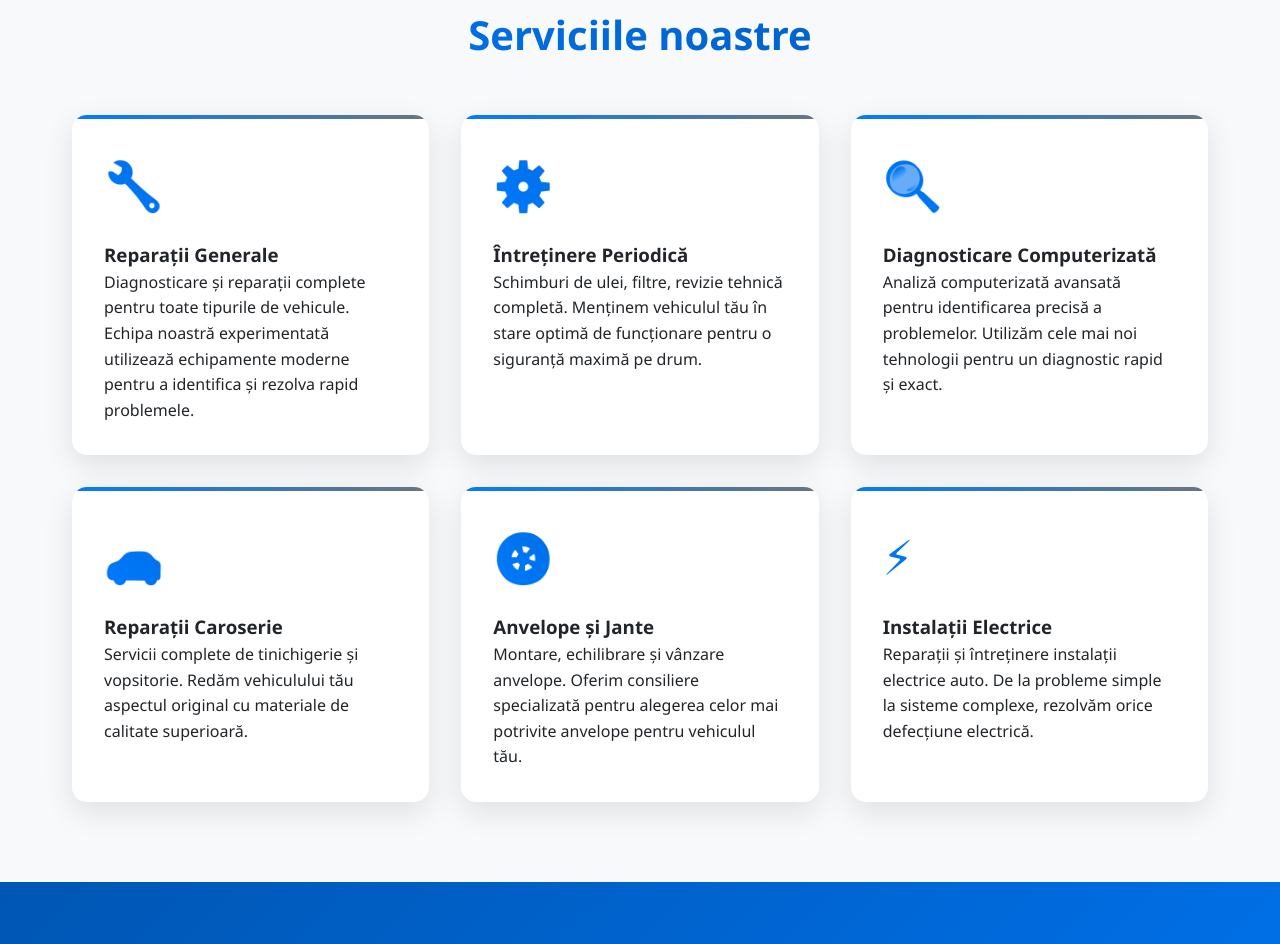
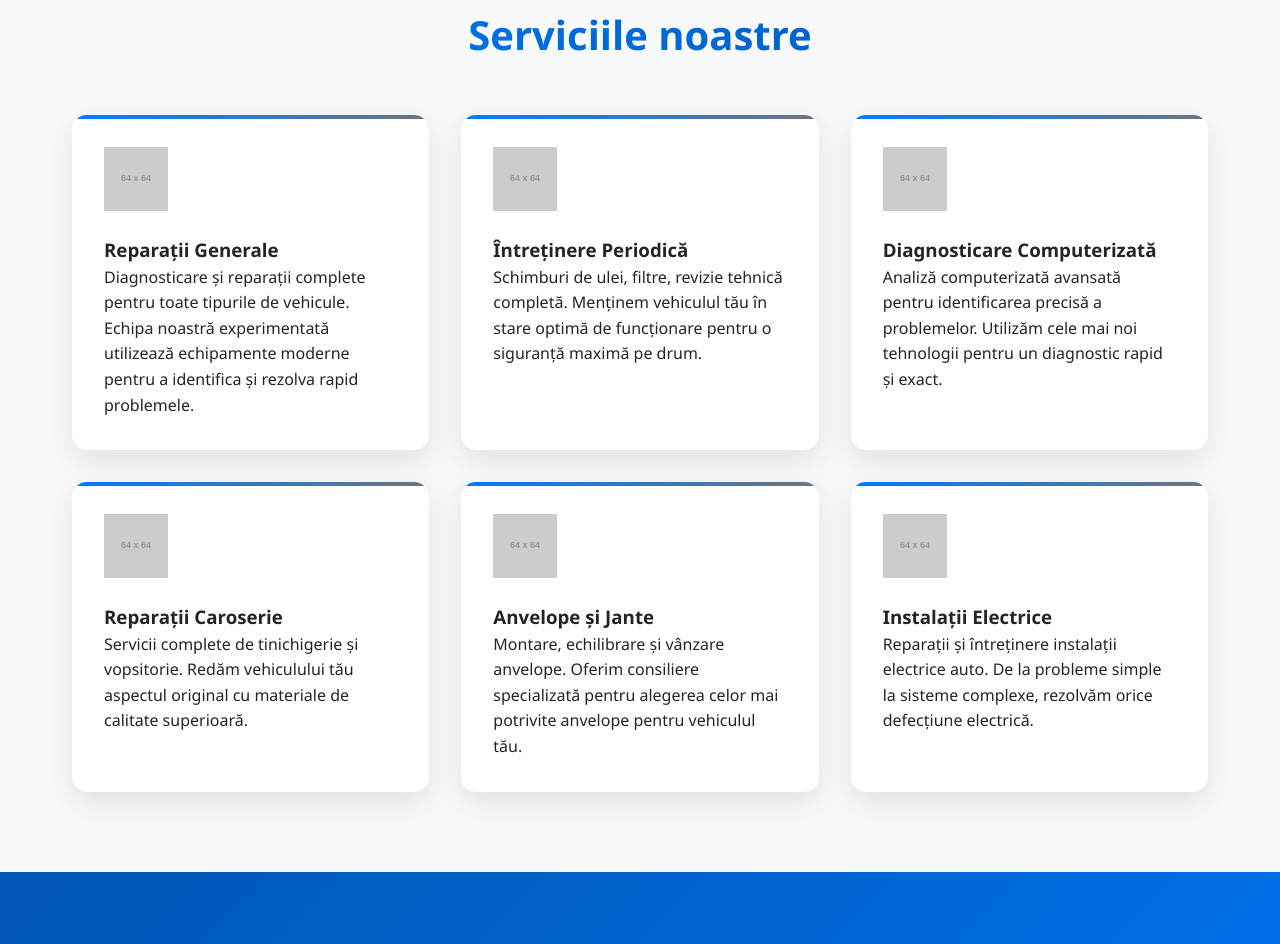
Before and after one commit to gergobalogh/jianu-auto-service, a plain HTML site: page index.html in a window 1280 px wide. Shown: the part 877-1821 px from the top of the page. Drawn offline with Linux system fonts and the light colour scheme; placeholder pictures from the web are drawn by us.

Commit message:
Replace service icons with placeholder images and update CSS

```diff
--- a/index.html
+++ b/index.html
@@ -217,13 +217,10 @@
             box-shadow: 0 20px 40px rgba(0,0,0,0.15);
         }
 
-        .service-icon {
-            font-size: 3rem;
+        .service-icon-img {
+            width: 64px;
+            height: 64px;
             margin-bottom: 1rem;
-            background: linear-gradient(45deg, #007bff, #0056b3);
-            -webkit-background-clip: text;
-            -webkit-text-fill-color: transparent;
-            background-clip: text;
         }
 
         /* About */
@@ -441,32 +438,32 @@
         <h2 class="section-title">Serviciile noastre</h2>
         <div class="services-grid">
             <div class="service-card fade-in">
-                <div class="service-icon">🔧</div>
+                <img src="https://via.placeholder.com/64x64?text=Repair" alt="Repair Icon" class="service-icon-img">
                 <h3>Reparații Generale</h3>
                 <p>Diagnosticare și reparații complete pentru toate tipurile de vehicule. Echipa noastră experimentată utilizează echipamente moderne pentru a identifica și rezolva rapid problemele.</p>
             </div>
             <div class="service-card fade-in">
-                <div class="service-icon">⚙️</div>
+                <img src="https://via.placeholder.com/64x64?text=Maintenance" alt="Maintenance Icon" class="service-icon-img">
                 <h3>Întreținere Periodică</h3>
                 <p>Schimburi de ulei, filtre, revizie tehnică completă. Menținem vehiculul tău în stare optimă de funcționare pentru o siguranță maximă pe drum.</p>
             </div>
             <div class="service-card fade-in">
-                <div class="service-icon">🔍</div>
+                <img src="https://via.placeholder.com/64x64?text=Diagnostic" alt="Diagnostic Icon" class="service-icon-img">
                 <h3>Diagnosticare Computerizată</h3>
                 <p>Analiză computerizată avansată pentru identificarea precisă a problemelor. Utilizăm cele mai noi tehnologii pentru un diagnostic rapid și exact.</p>
             </div>
             <div class="service-card fade-in">
-                <div class="service-icon">🚗</div>
+                <img src="https://via.placeholder.com/64x64?text=Bodywork" alt="Bodywork Icon" class="service-icon-img">
                 <h3>Reparații Caroserie</h3>
                 <p>Servicii complete de tinichigerie și vopsitorie. Redăm vehiculului tău aspectul original cu materiale de calitate superioară.</p>
             </div>
             <div class="service-card fade-in">
-                <div class="service-icon">🛞</div>
+                <img src="https://via.placeholder.com/64x64?text=Tires" alt="Tires Icon" class="service-icon-img">
                 <h3>Anvelope și Jante</h3>
                 <p>Montare, echilibrare și vânzare anvelope. Oferim consiliere specializată pentru alegerea celor mai potrivite anvelope pentru vehiculul tău.</p>
             </div>
             <div class="service-card fade-in">
-                <div class="service-icon">⚡</div>
+                <img src="https://via.placeholder.com/64x64?text=Electrical" alt="Electrical Icon" class="service-icon-img">
                 <h3>Instalații Electrice</h3>
                 <p>Reparații și întreținere instalații electrice auto. De la probleme simple la sisteme complexe, rezolvăm orice defecțiune electrică.</p>
             </div>
```
